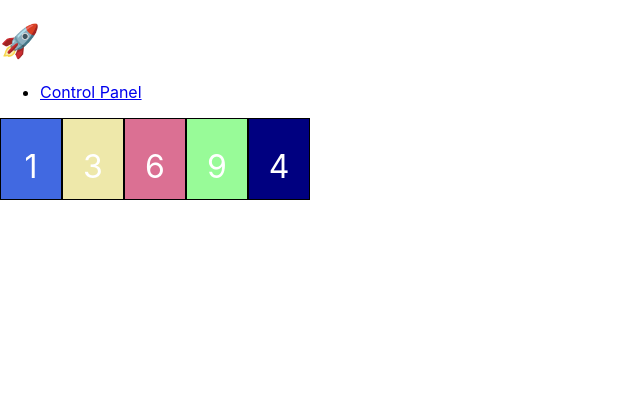
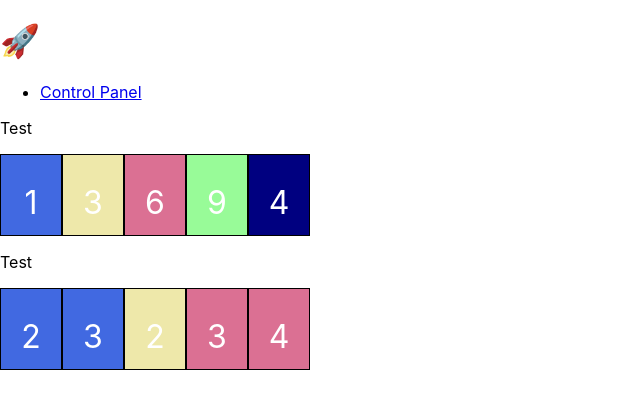
Before and after one commit to joshreed13/the-crew, a React (Create React App) app in the folder the-crew-web/: page /controlpanel in a window 1280 px wide. Shown: the top 408 px of the page, without its empty margins (0-640 px from the left). Built offline with nearby package versions, Linux system fonts and the light colour scheme; the HTML template or start-up script is replaced by a standard one.

Commit message:
WIP More GUI progress

```diff
--- a/the-crew-web/src/App.tsx
+++ b/the-crew-web/src/App.tsx
@@ -10,22 +10,50 @@ import {
 } from "react-router-dom"
 import './App.css';
 import ControlPanel from './ControlPanel';
-import { Card } from './model';
+import { Card, RoundState, User } from './model';
 
-const mycards: Card[] = [
-  { suit: "B", value: 1 },
-  { suit: "Y", value: 3 },
-  { suit: "M", value: 6 },
-  { suit: "G", value: 9 },
-  { suit: "R", value: 4 }
-];
+const myuser: User = {
+  id: 0,
+  name: "Test",
+  isCommander: false
+};
+
+const mystate: RoundState = {
+  users: [],
+  hands: [
+    {
+      user: myuser,
+      cards: [
+        { suit: "B", value: 1 },
+        { suit: "Y", value: 3 },
+        { suit: "M", value: 6 },
+        { suit: "G", value: 9 },
+        { suit: "R", value: 4 }
+      ]
+    },
+    {
+      user: myuser,
+      cards: [
+        { suit: "B", value: 2 },
+        { suit: "B", value: 3 },
+        { suit: "Y", value: 2 },
+        { suit: "M", value: 3 },
+        { suit: "M", value: 4 }
+      ]
+    }
+  ],
+  taskObjectives: {
+    tasks: []
+  },
+  tricks: []
+}
 
 const router = createBrowserRouter(
   createRoutesFromElements(
     <Route path="/" element={<Root />} errorElement={<ErrorPage />}>
       <Route errorElement={<ErrorPage />}>
         <Route index element={<IndexPage />} />
-        <Route path="controlpanel/" element={<ControlPanel cards={mycards} />} />
+        <Route path="controlpanel/" element={<ControlPanel round={mystate} />} />
       </Route>
     </Route >
   )
--- a/the-crew-web/src/ControlPanel.tsx
+++ b/the-crew-web/src/ControlPanel.tsx
@@ -1,10 +1,27 @@
 import { CardView } from "./Card";
-import { Card } from "./model";
+import { Card, Hand, RoundState, Task, User } from "./model";
 
-export default function ControlPanel({ cards }: { cards: Card[] }) {
+export default function ControlPanel({ round }: { round: RoundState }) {
     return (
         <>
-            {cards.map((card) => (<CardView card={card} />))}
+            <HandsView hands={round.hands} />
         </>
     );
 }
+
+function HandsView({ hands }: { hands: Hand[] }) {
+    return (
+        <>
+            {hands.map((hand) => (<UserHandView user={hand.user} cards={hand.cards} />))}
+        </>
+    );
+}
+
+function UserHandView({ user, cards, tasks }: { user: User, cards: Card[], tasks: Task[] }) {
+    return (
+        <div>
+            <p>{user.name}</p>
+            {cards.map((card) => (<CardView card={card} />))}
+        </div>
+    );
+}
--- a/the-crew-web/src/model.ts
+++ b/the-crew-web/src/model.ts
@@ -13,9 +13,11 @@ export type User = {
     left?: UserId;
     right?: UserId;
     isCommander: boolean;
+    hand: Hand[];
 };
 
 export type Hand = {
+    user: User;
     cards: Card[];
 };
 
```
